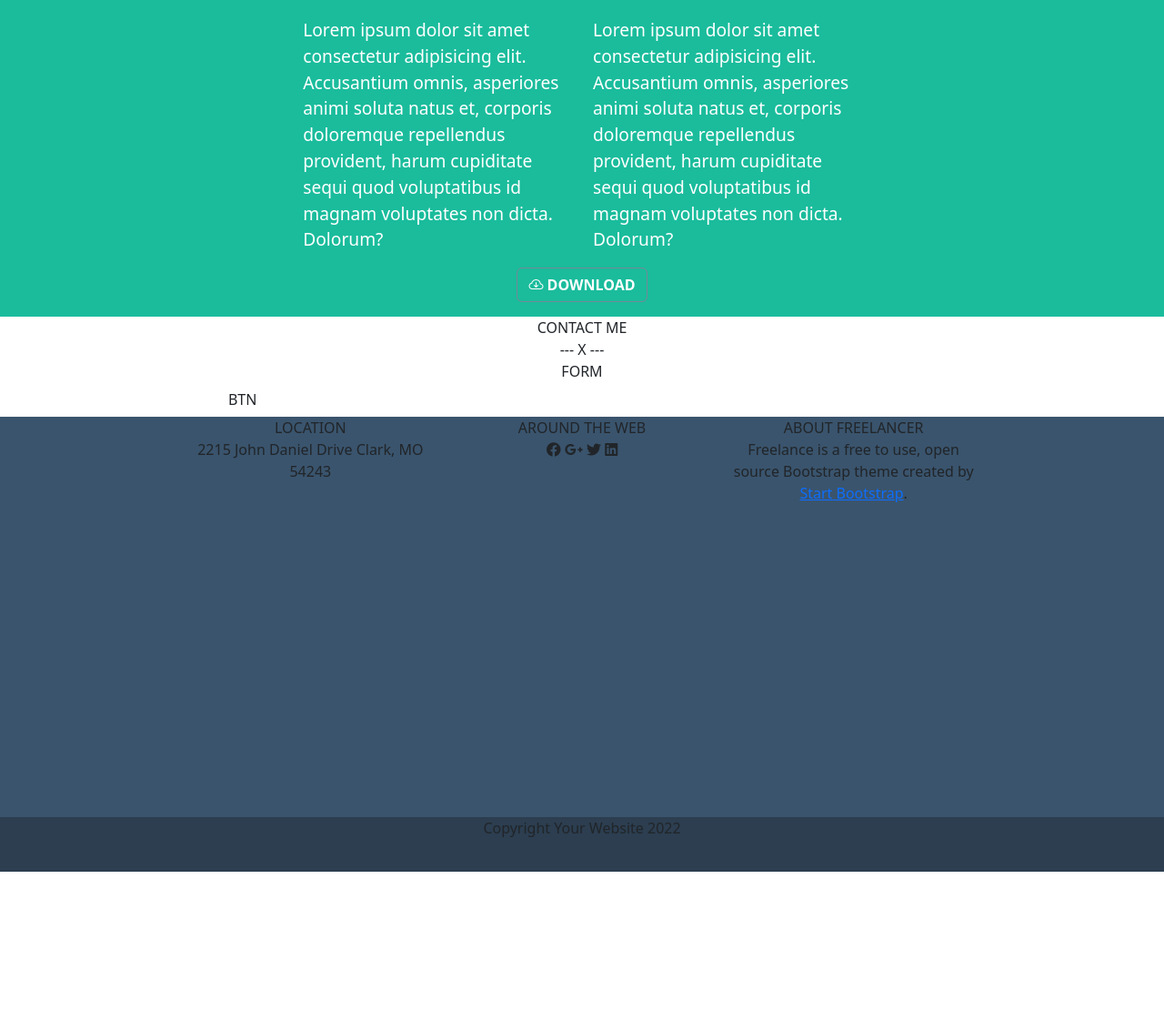
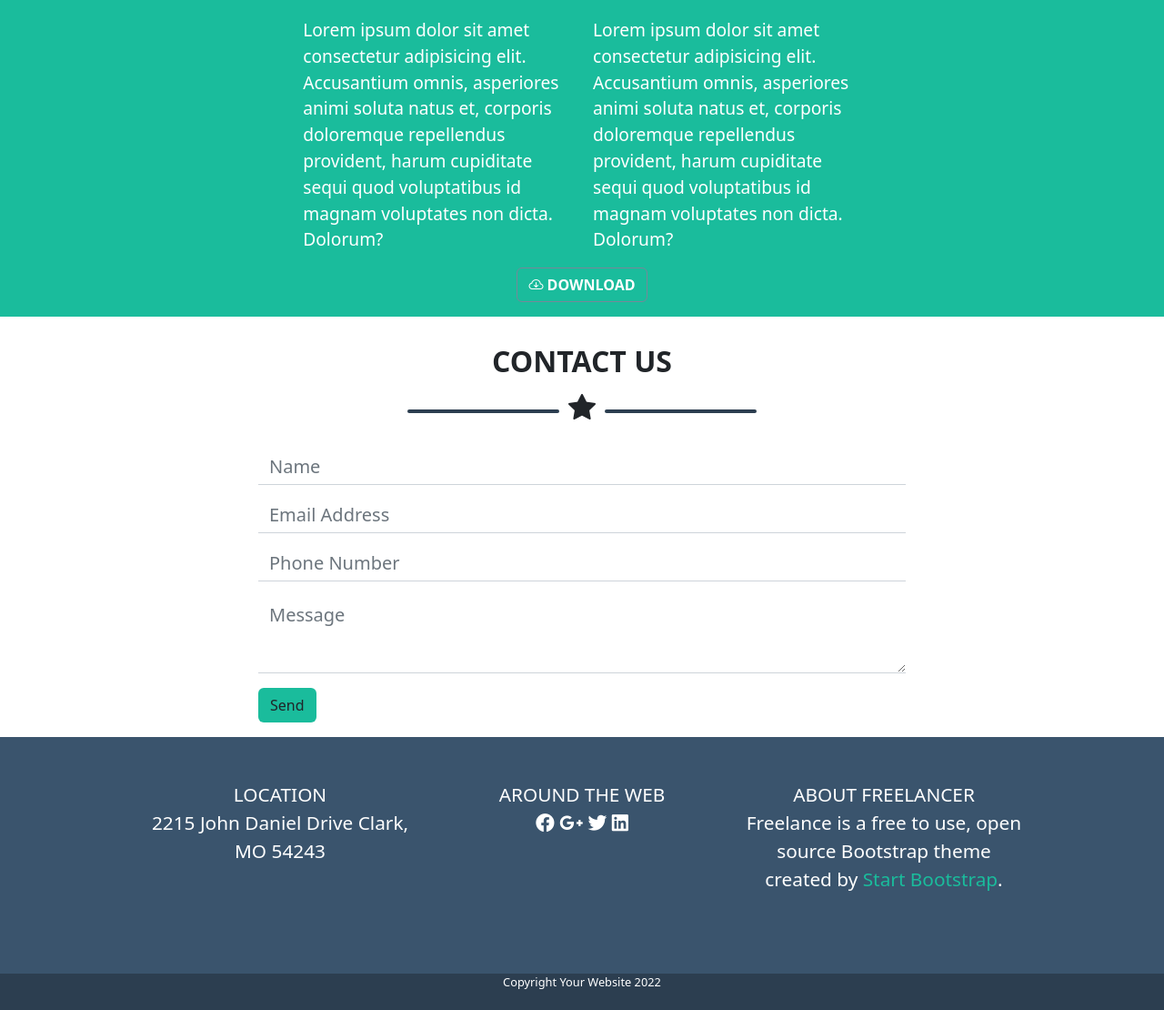
Before and after one commit to Clipper4rancione/html-css-bootstrap-freelancer, a plain HTML site: page index.html in a window 1280 px wide. Shown: the part 1564-2674 px from the top of the page at 91% size. Before the commit the page ends 2522 px from the top, so only its background shows below. Drawn offline with nearby package versions, Linux system fonts and the light colour scheme.

Commit message:
[add] hover effects, footer elements and finalized

```diff
--- a/assets/css/style.css
+++ b/assets/css/style.css
@@ -33,6 +33,28 @@
 }
 .star .line.white{
     background-color: white;
+}
+.star .line.black{
+    background-color: #2c3e50;
+}
+/* BUTTONS */
+
+.cta-btn{
+    color: white;
+    font-weight: 700;
+    border: 1px solid lightslategray;
+}
+.cta-btn:hover{
+    border: 1px solid white;
+    transform: scale(1.2);
+    transition: all 1s;
+}
+
+.about-btn{
+    background-color: #1abc9c;
+}
+.about-btn:hover{
+    background-color: #1abc9ccc;
 }
 
 /* HEADER  */
@@ -77,16 +99,38 @@ header .navbar a{
     font-weight: 700;
     color: #2c3e50;
 }
-#portfolio .star .line{
-    background-color: #2c3e50;
-}
-
 .card-img img{
     width: 100%;
     border-radius: 30px;
     margin-bottom: 30px;
+
+}
+.card-img{
+    cursor: pointer;
+    position: relative;
+    transition: all 1s;
+}
+.card-img i{
+    display: none;
+    position: absolute;
+    font-size: 70px;
+    color: white;
+    z-index: 999;
+    top: 90px;
+    right: 175px;
+
+}
+.card-img:hover{
+    filter: brightness(0.7);
 }
 
+.card-img:hover i{
+    display: block;
+}
+::placeholder{
+    color: black;
+    font-size: 20px;
+}
 /* SECTION ABOUT */
 
 #about p{
@@ -97,27 +141,39 @@ header .navbar a{
     font-weight: 700;
 }
 
-.cta-btn{
-    color: white;
+/* SECTION CONTACT */
+
+#contact-us h2{
+    margin-top: 30px;
     font-weight: 700;
-    border: 1px solid lightslategray;
-}
-.cta-btn:hover{
-    border: 1px solid white;
-    transform: scale(1.2);
-    transition: all 1s;
-}
-#top-footer{
-    /* DEBUG */
-    height: 440px;
-    background-color: #3a546d;
-}
-#bot-footer{
-    /* DEBUG */
-    height: 60px;
-    background-color: #2c3e50;
 }
 
+.cm-form .form-control{
+    border-radius: 0;
+    border-top: 0;
+    border-left: 0;
+    border-right: 0;
+}
+
+/* FOOTER */
+
 footer{
-    height: 500px;
+    background-color: #3a546d;
+    color: white;
 }
+footer .cm-col{
+    font-size: 1.3rem;
+    margin-bottom: 40px;
+}
+.cm-col a{
+    text-decoration: none;
+    color: #1abc9c;
+}
+
+.footer-bot{
+    width: 100%;
+    height: 40px;
+    background-color: #2c3e50;
+    color: white;
+    font-size: .8rem;
+}
--- a/index.html
+++ b/index.html
@@ -315,9 +315,9 @@
                 <div class="row">
                         <h2>PORTFOLIO</h2>
                         <div class="star d-flex justify-content-center align-items-center">
-                            <div class="line"></div>
+                            <div class="line black"></div>
                             <i class="bi bi-star-fill"></i>
-                            <div class="line"></div>
+                            <div class="line black"></div>
                         </div>
                 </div>
             </div>
@@ -326,31 +326,37 @@
                     <div class="col">
                         <div class="card-img">
                             <img src="assets/img/cabin.png" alt="cabin">
+                            <i class="bi bi-plus-circle-fill"></i>
                         </div>
                     </div>
                     <div class="col">
                         <div class="card-img">
                             <img src="assets/img/cake.png" alt="cabin">
+                            <i class="bi bi-plus-circle-fill"></i>
                         </div>
                     </div>
                     <div class="col">
                         <div class="card-img">
                             <img src="assets/img/circus.png" alt="cabin">
+                            <i class="bi bi-plus-circle-fill"></i>
                         </div>
                     </div>
                     <div class="col">
                         <div class="card-img">
                             <img src="assets/img/game.png" alt="cabin">
+                            <i class="bi bi-plus-circle-fill"></i>
                         </div>
                     </div>
                     <div class="col">
                         <div class="card-img">
                             <img src="assets/img/safe.png" alt="cabin">
+                            <i class="bi bi-plus-circle-fill"></i>
                         </div>
                     </div>
                     <div class="col">
                         <div class="card-img">
                             <img src="assets/img/submarine.png" alt="cabin">
+                            <i class="bi bi-plus-circle-fill"></i>
                         </div>
                     </div>
                 </div>
@@ -384,21 +390,40 @@
 
                 </div>
         </section>
-        <section class="contact-me">
-            <div class="sc-container_md">
-                <div class="container">
+        <section id="contact-us">
+            <div class="container text-center">
                 <div class="row">
-                        <div class="col text-center">CONTACT ME</div>
+                    <h2>CONTACT US</h2>
+                    <div class="star d-flex justify-content-center align-items-center">
+                        <div class="line black"></div>
+                        <i class="bi bi-star-fill"></i>
+                        <div class="line black"></div>
                     </div>
+                </div>
+            </div>
+
+            <div class="cm-container p-3">
+                <div class="container-fluid">
                     <div class="row">
-                        <div class="col text-center">--- X ---</div>
+                        <div class="col">
+                            <div class="form cm-form">
+                                <form>
+                                    <div class="mb-3">
+                                        <input type="text" class="form-control" id="formGroupExampleInput" placeholder="Name">
                                     </div>
-                    <div class="row">
-                        <div class="col text-center"> FORM</div>
+                                    <div class="mb-3">
+                                        <input type="email" class="form-control" id="exampleInputEmail1" aria-describedby="emailHelp" placeholder="Email Address">
                                     </div>
-                    <div class="row">
-                        <div class="col-2 text-center">
-                            <div class="btn">BTN</div>
+                                    <div class="mb-3">
+                                        <input type="text" class="form-control" id="formGroupExampleInput" placeholder="Phone Number">
+                                    </div>
+                                    <div class="mb-3">
+                                        <textarea class="form-control" id="exampleFormControlTextarea1" rows="3" placeholder="Message"></textarea>
+                                    </div>
+
+                                    <button type="submit" class="btn about-btn">Send</button>
+                                  </form>
+                            </div>
                         </div>
                     </div>
                 </div>
@@ -407,16 +432,18 @@
     </main>
 
     <footer>
-        <section id="top-footer">
-            <div class="sc-container_md">
+            <div class="container h-100 p-5">
+                <div class="container h-100">
+
+                    <div class="container h-100 d-flex justify-content-between footer-top text-center">
                         <div class="container">
-                    <div class="row d-flex flex-column flex-md-row">
-                        <div class="col d-flex flex-column text-center">
+                            <div class="row row-cols-1 row-cols-md-3">
+                                <div class="col d-flex flex-column text-center cm-col">
                                     <span>LOCATION</span>
                                     <span>2215 John Daniel Drive Clark, MO 54243</span>
                                 </div>
-
-                        <div class="col d-flex flex-column text-center">
+                                <div class="col">
+                                    <div class="col d-flex flex-column text-center cm-col">
                                         <span>AROUND THE WEB</span>
                                         <div class="social-container">
                                             <i class="fa-brands fa-facebook"></i>
@@ -425,24 +452,20 @@
                                             <i class="fa-brands fa-linkedin"></i>
                                         </div>
                                     </div>
-
-                        <div class="col text-center">
+                                </div>
+                                <div class="col d-flex flex-column text-center cm-col">
                                     <span>ABOUT FREELANCER</span>
-                            <p>Freelance is a free to use, open source Bootstrap theme created by <a href="#">Start Bootstrap</a>.</p>
+                                    <span>Freelance is a free to use, open source Bootstrap theme created by <a href="#">Start Bootstrap</a>.</span>
                                 </div>
                             </div>
                         </div>
                     </div>
-        </section>
-        <section id="bot-footer">
-            <div class="container">
-                <div class="row">
-                    <div class="col text-center">
-                        <span>Copyright Your Website 2022</span>
+    </footer>
+
+    <div class="footer-bot">
+        <div class="container text-center d-flex align-items-center justify-content-center">
+            Copyright Your Website 2022
         </div>
     </div>
-            </div>
-        </section>
-    </footer>
 </body>
 </html>
```
Lines whose indentation alone changed are shown as unchanged.
